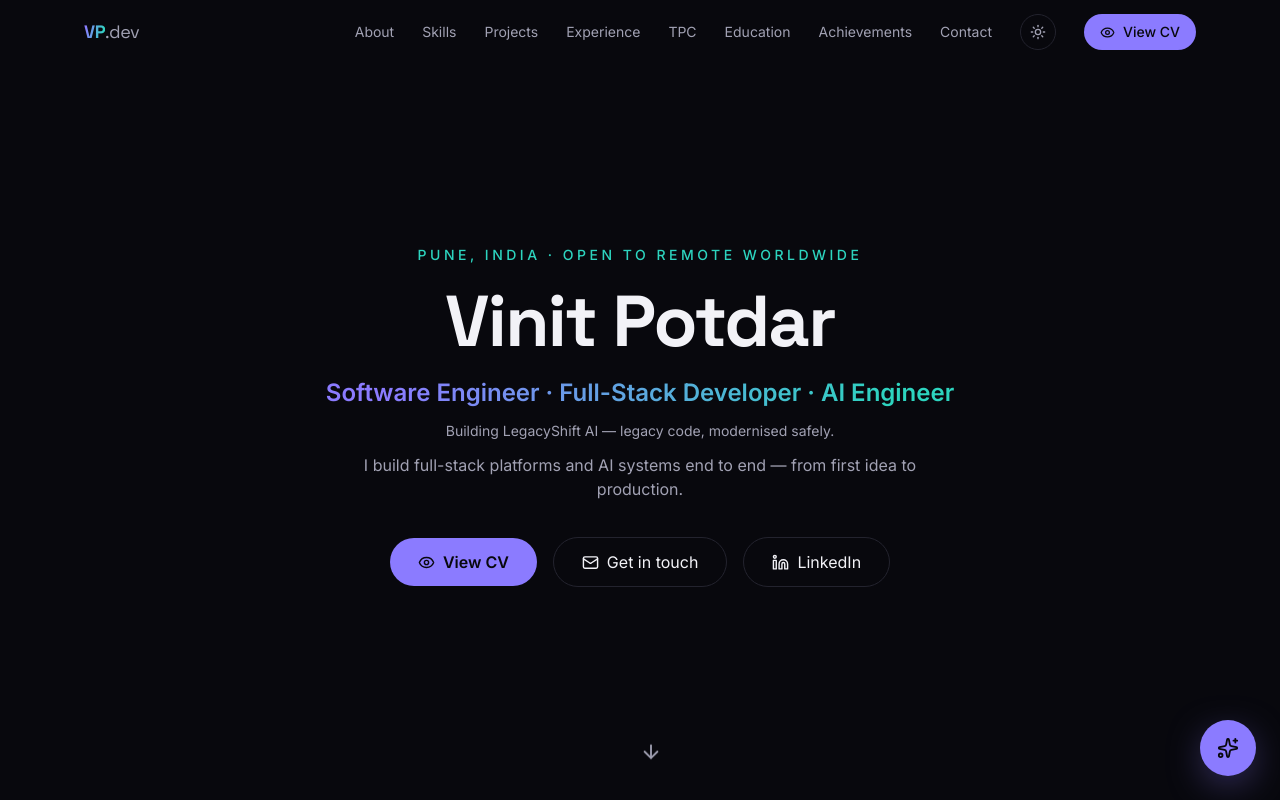
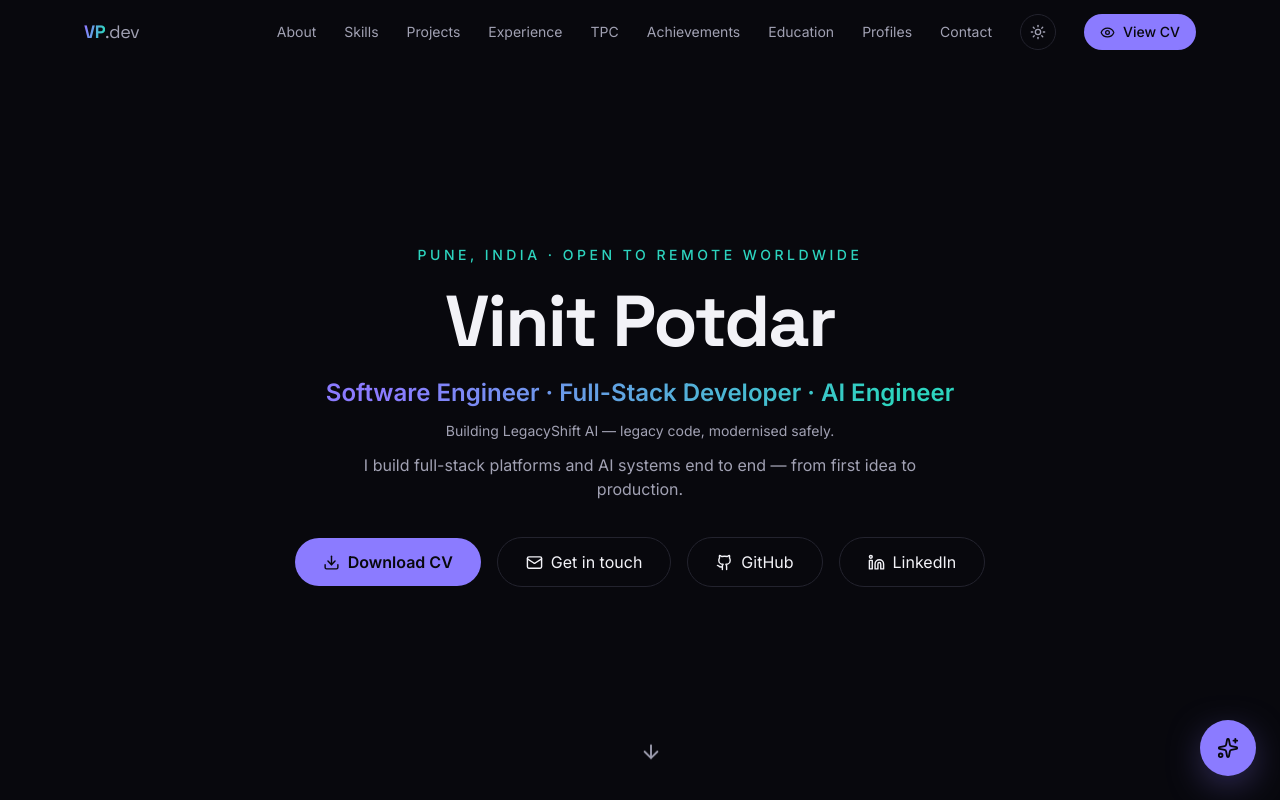
Before and after one commit to potdarvinit100-prog/vinit-portfolio-v3, a React (Vite) app: page / in a window 1280 px wide. Shown: the top 800 px of the page. Built offline with nearby package versions, Linux system fonts and the light colour scheme.

Commit message:
Portfolio brief delta: hero GitHub + Download CV, 8-category skills, Vinit's Friend project, Coding Profiles section, brief section order, SEO meta, skip link

```diff
--- a/index.html
+++ b/index.html
@@ -4,6 +4,11 @@
     <meta charset="UTF-8" />
     <meta name="viewport" content="width=device-width, initial-scale=1.0" />
     <meta name="description" content="Vinit Potdar — Software Engineer, Full-Stack Developer and AI Engineer building production-grade platforms." />
+    <meta property="og:title" content="Vinit Potdar — Software Engineer & AI Engineer" />
+    <meta property="og:description" content="Vinit Potdar — Software Engineer, Full-Stack Developer and AI Engineer building production-grade platforms." />
+    <meta property="og:type" content="website" />
+    <meta property="og:url" content="https://vinit-portfolio-v3.vercel.app" />
+    <meta name="theme-color" content="#08080d" />
     <title>Vinit Potdar — Software Engineer & AI Engineer</title>
     <link rel="preconnect" href="https://fonts.googleapis.com" />
     <link rel="preconnect" href="https://fonts.gstatic.com" crossorigin />
--- a/src/App.tsx
+++ b/src/App.tsx
@@ -6,8 +6,9 @@ import Skills from "./components/Skills";
 import Projects from "./components/Projects";
 import Experience from "./components/Experience";
 import TPC from "./components/TPC";
+import Achievements from "./components/Achievements";
 import Education from "./components/Education";
-import Achievements from "./components/Achievements";
+import CodingProfiles from "./components/CodingProfiles";
 import Contact from "./components/Contact";
 import Assistant from "./components/Assistant";
 import { profile } from "./data";
@@ -15,8 +16,11 @@ import { profile } from "./data";
 export default function App() {
   return (
     <div className="min-h-screen bg-ink text-fg font-body antialiased">
+      <a href="#main" className="skip-link">
+        Skip to content
+      </a>
       <Navbar />
-      <main>
+      <main id="main">
         <Hero />
         <Startup />
         <About />
@@ -24,8 +28,9 @@ export default function App() {
         <Projects />
         <Experience />
         <TPC />
+        <Achievements />
         <Education />
-        <Achievements />
+        <CodingProfiles />
         <Contact />
       </main>
       <footer className="border-t border-line py-8">
@@ -33,6 +38,17 @@ export default function App() {
           <p className="text-sm text-muted">
             © 2026 {profile.shortName}
           </p>
+          <div className="flex items-center gap-5 text-sm text-muted">
+            <a href={profile.github} target="_blank" rel="noreferrer" className="hover:text-fg transition-colors">
+              GitHub
+            </a>
+            <a href={profile.linkedin} target="_blank" rel="noreferrer" className="hover:text-fg transition-colors">
+              LinkedIn
+            </a>
+            <a href={`mailto:${profile.email}`} className="hover:text-fg transition-colors">
+              Email
+            </a>
+          </div>
           <p className="text-sm text-muted">{profile.location}</p>
         </div>
       </footer>
--- /dev/null
+++ b/src/components/CodingProfiles.tsx
@@ -0,0 +1,45 @@
+import { ArrowUpRight } from "lucide-react";
+import Reveal from "./Reveal";
+import { GitHubIcon } from "./icons";
+import { profile } from "../data";
+
+export default function CodingProfiles() {
+  return (
+    <section id="profiles" className="py-24 bg-panel/40 scroll-mt-16">
+      <div className="max-w-6xl mx-auto px-5">
+        <Reveal>
+          <p className="text-accent2 text-sm font-medium tracking-[0.25em] uppercase mb-3">
+            Coding Profiles
+          </p>
+          <h2 className="font-display font-bold text-3xl md:text-4xl mb-4">
+            Where the <span className="grad-text">code lives</span>
+          </h2>
+          <p className="text-muted max-w-2xl mb-12">
+            Public code and projects, in one place.
+          </p>
+        </Reveal>
+        <Reveal>
+          <a
+            href={profile.github}
+            target="_blank"
+            rel="noreferrer"
+            className="flex items-center gap-5 bg-panel border border-line rounded-2xl p-7 max-w-2xl card-hover"
+          >
+            <div className="w-12 h-12 rounded-xl bg-accent/15 border border-accent/30 flex items-center justify-center shrink-0">
+              <GitHubIcon size={22} className="text-accent" />
+            </div>
+            <div className="flex-1 min-w-0">
+              <h3 className="font-display font-semibold text-lg">GitHub</h3>
+              <p className="text-accent2 text-sm mb-1">potdarvinit100-prog</p>
+              <p className="text-sm text-muted">
+                Public repositories including this portfolio, real-time data
+                apps, and hackathon builds.
+              </p>
+            </div>
+            <ArrowUpRight size={20} className="text-muted shrink-0" />
+          </a>
+        </Reveal>
+      </div>
+    </section>
+  );
+}
--- a/src/components/Hero.tsx
+++ b/src/components/Hero.tsx
@@ -1,6 +1,6 @@
 import { motion, type Variants } from "motion/react";
-import { ArrowDown, Eye, Mail } from "lucide-react";
-import { LinkedInIcon } from "./icons";
+import { ArrowDown, Download, Mail } from "lucide-react";
+import { LinkedInIcon, GitHubIcon } from "./icons";
 import BlackHoleHero from "./BlackHoleHero";
 import { profile } from "../data";
 
@@ -60,13 +60,12 @@ export default function Hero() {
         >
           <motion.a
             href={profile.cv}
-            target="_blank"
-            rel="noreferrer"
+            download
             whileHover={{ scale: 1.05 }}
             whileTap={{ scale: 0.96 }}
             className="flex items-center gap-2 bg-accent text-ink font-semibold px-7 py-3 rounded-full hover:opacity-90 transition-opacity"
           >
-            <Eye size={17} /> View CV
+            <Download size={17} /> Download CV
           </motion.a>
           <motion.a
             href="#contact"
@@ -75,6 +74,16 @@ export default function Hero() {
             className="flex items-center gap-2 border border-line px-7 py-3 rounded-full hover:border-accent transition-colors"
           >
             <Mail size={17} /> Get in touch
+          </motion.a>
+          <motion.a
+            href={profile.github}
+            target="_blank"
+            rel="noreferrer"
+            whileHover={{ scale: 1.05 }}
+            whileTap={{ scale: 0.96 }}
+            className="flex items-center gap-2 border border-line px-7 py-3 rounded-full hover:border-accent transition-colors"
+          >
+            <GitHubIcon size={17} /> GitHub
           </motion.a>
           <motion.a
             href={profile.linkedin}
--- a/src/components/Navbar.tsx
+++ b/src/components/Navbar.tsx
@@ -9,8 +9,9 @@ const links = [
   { label: "Projects", href: "#projects" },
   { label: "Experience", href: "#experience" },
   { label: "TPC", href: "#tpc" },
+  { label: "Achievements", href: "#achievements" },
   { label: "Education", href: "#education" },
-  { label: "Achievements", href: "#achievements" },
+  { label: "Profiles", href: "#profiles" },
   { label: "Contact", href: "#contact" },
 ];
 
@@ -35,7 +36,7 @@ export default function Navbar() {
           <span className="grad-text font-bold">VP</span>
           <span className="text-muted font-normal">.dev</span>
         </a>
-        <div className="hidden md:flex items-center gap-7">
+        <div className="hidden md:flex items-center gap-5 lg:gap-7">
           {links.map((l) => (
             <a
               key={l.href}
--- a/src/components/Projects.tsx
+++ b/src/components/Projects.tsx
@@ -14,7 +14,7 @@ export default function Projects() {
             Industry-grade <span className="grad-text">builds</span>
           </h2>
           <p className="text-muted max-w-2xl mb-12">
-            Four production-style systems — real pipelines, real data, real
+            Production-style systems — real pipelines, real data, real
             verification. No toy demos.
           </p>
         </Reveal>
--- a/src/data.ts
+++ b/src/data.ts
@@ -100,6 +100,22 @@ export const projects: Project[] = [
       "Analytics dashboard",
       "n8n workflows for confirmations and alerts",
     ],
+  },
+  {
+    name: "Vinit's Friend — Portfolio Assistant",
+    tagline: "On-site assistant for this portfolio",
+    description:
+      "Objective: let visitors get answers about Vinit's work without reading every section. The problem: a portfolio's details are spread across many sections, and visitors often have one specific question. Vinit built the assistant that runs on this site: it answers questions about his projects, skills, experience, education, achievements and contact details from a curated knowledge base, using keyword-overlap retrieval to pick the most relevant answers and composing them into replies with a streaming display. His contribution: designed and built the assistant end to end, including the knowledge base, retrieval scoring, and chat interface. Note: retrieval is keyword-based over a curated knowledge base, not embedding-based RAG.",
+    tech: ["React", "TypeScript", "Keyword Retrieval", "Curated Knowledge Base"],
+    metrics: ["Live on this site", "Streaming replies"],
+    features: [
+      "Answers from a curated knowledge base",
+      "Keyword-overlap retrieval scoring",
+      "Top answers composed into replies",
+      "Streaming reply display",
+      "Suggestion prompts and CV shortcut",
+    ],
+    repo: "https://github.com/potdarvinit100-prog/vinit-portfolio-v3",
   },
 ];
 
@@ -245,14 +261,13 @@ export const achievements: Achievement[] = [
 
 export const skills: Record<string, string[]> = {
   "Programming Languages": ["Java", "Python", "TypeScript", "JavaScript", "SQL"],
-  Frontend: ["React.js", "Next.js", "Tailwind CSS", "WebSockets"],
-  Backend: ["Node.js", "REST APIs", "Microservices", "GraphQL"],
-  Frameworks: ["Spring Boot", "Express", "FastAPI", "Flask"],
+  "Frontend Development": ["React.js", "Next.js", "Tailwind CSS", "WebSockets"],
+  "Backend Development": ["Node.js", "Spring Boot", "Express", "FastAPI", "Flask", "REST APIs", "Microservices", "GraphQL"],
   Databases: ["MySQL", "Oracle", "MongoDB", "Supabase", "Redis"],
-  "AI / ML": ["scikit-learn", "NLTK", "OpenCV"],
-  "Generative AI": ["RAG", "Vector Embeddings", "LangChain", "OpenAI APIs", "LLM patterns", "Vapi voice AI"],
-  Cloud: ["AWS", "Vercel"],
-  "Developer Tools": ["Git", "Docker", "CI/CD", "n8n"],
+  "AI and Generative AI": ["scikit-learn", "NLTK", "OpenCV", "OpenAI APIs", "Vapi voice AI"],
+  "RAG and LLM Technologies": ["RAG", "Vector Embeddings", "LangChain", "LLM patterns"],
+  "Developer Tools and Platforms": ["Git", "Docker", "CI/CD", "n8n"],
+  "Cloud and Deployment": ["AWS", "Vercel"],
 };
 
 export const tpc = {
@@ -328,6 +343,11 @@ export const knowledgeBase: KBChunk[] = [
     text: "Vinit has engaged with his college Training & Placement Cell (ISBM College of Engineering, Pune) around placements and job applications. No member or coordinator title is claimed for this engagement.",
   },
   {
+    id: "assistant",
+    keywords: ["assistant", "friend", "chatbot", "chat", "ask"],
+    text: "Vinit's Friend is the assistant on this portfolio: it answers questions about Vinit's projects, skills, experience, education, achievements and contact details from a curated knowledge base, using keyword retrieval to pick the most relevant answers. It runs on this site and its code is in the vinit-portfolio-v3 repository.",
+  },
+  {
     id: "contact",
     keywords: ["contact", "email", "phone", "linkedin", "telegram", "instagram", "reach", "hire"],
     text: "You can reach Vinit at potdarvinit077@gmail.com or +91 8262920550. LinkedIn: linkedin.com/in/vinit-potdar-1314a9332. Telegram: hello_vinitt. Instagram: _yrrr_vinit. GitHub: github.com/potdarvinit100-prog.",
--- a/src/index.css
+++ b/src/index.css
@@ -101,3 +101,19 @@ textarea.field {
   outline: 2px solid #8b7bff;
   outline-offset: 2px;
 }
+
+.skip-link {
+  position: absolute;
+  left: 1rem;
+  top: -100px;
+  z-index: 100;
+  background: var(--panel);
+  border: 1px solid var(--line);
+  border-radius: 9999px;
+  padding: 0.5rem 1rem;
+  font-size: 0.875rem;
+  color: var(--fg);
+}
+.skip-link:focus {
+  top: 1rem;
+}
```
